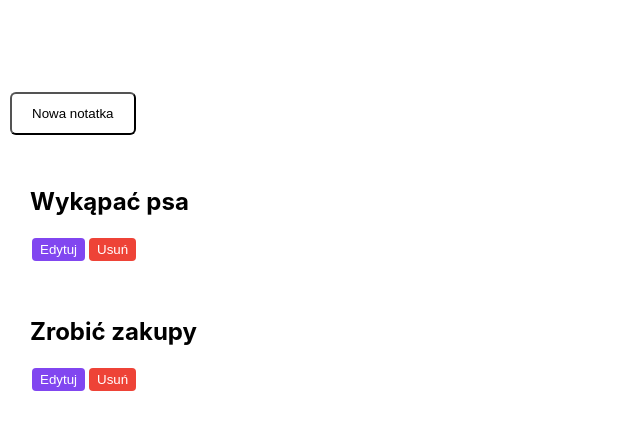
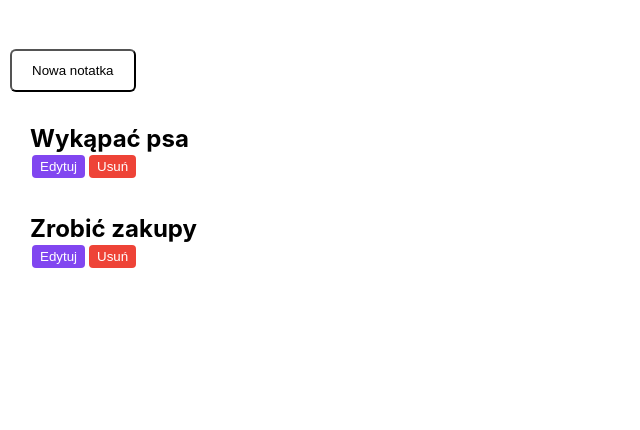
Before and after one commit to KamilKonopski/reactapp, a React (Create React App) app: page / in a window 1280 px wide. Shown: the top 430 px of the page, without its empty margins (0-640 px from the left). Built offline with nearby package versions, Linux system fonts and the light colour scheme.

Commit message:
add simple reset

```diff
--- a/src/index.css
+++ b/src/index.css
@@ -1,13 +1,11 @@
+* {
+  margin: 0;
+  padding: 0;
+  box-sizing: border-box;
+}
+
 body {
   font-family: -apple-system, BlinkMacSystemFont, 'Segoe UI', 'Roboto', 'Oxygen',
     'Ubuntu', 'Cantarell', 'Fira Sans', 'Droid Sans', 'Helvetica Neue',
     sans-serif;
-  margin: 0;
-  -moz-osx-font-smoothing: grayscale;
-  -webkit-font-smoothing: antialiased;
 }
-
-code {
-  font-family: source-code-pro, Menlo, Monaco, Consolas, 'Courier New',
-    monospace;
-}
```
